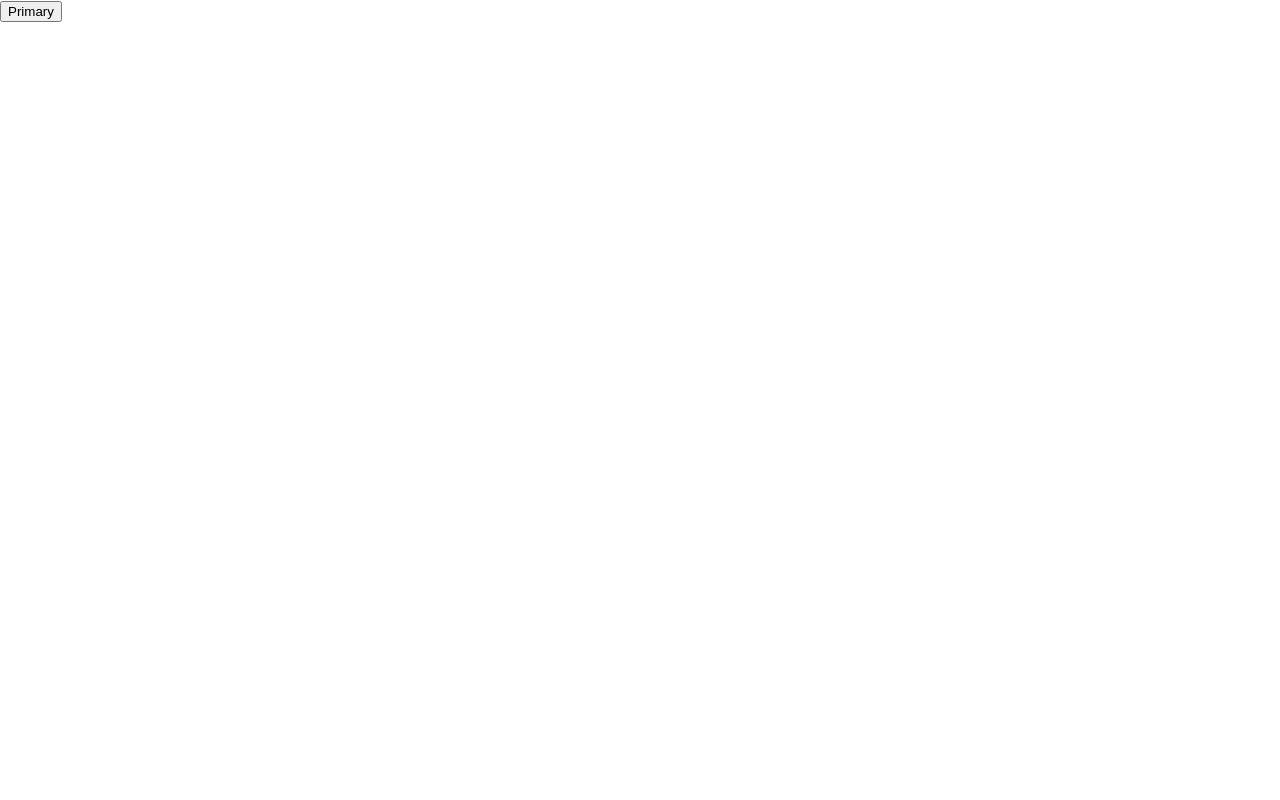
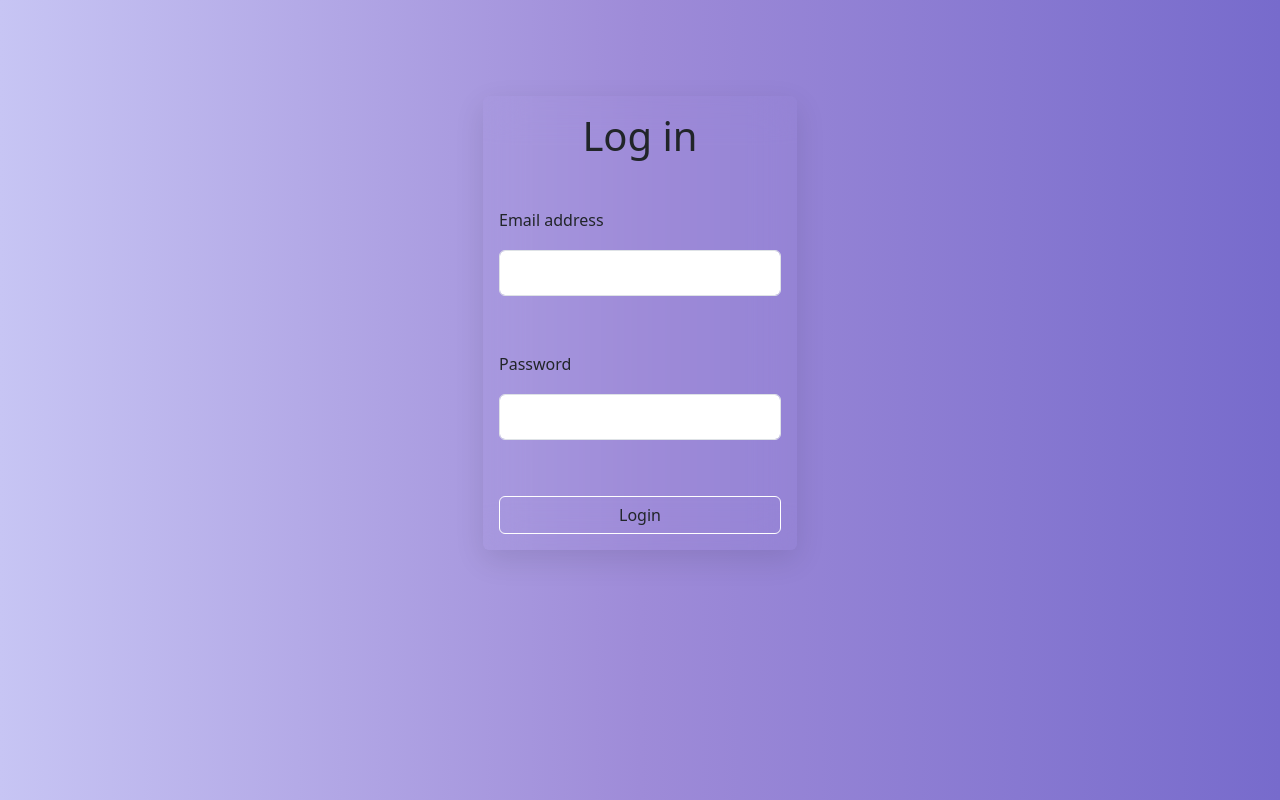
Before and after one commit to Samer20003/Founder-Task2, a React (Create React App) app in the folder task2/: page /LoginPage in a window 1280 px wide. Built offline with nearby package versions, Linux system fonts and the light colour scheme.

Commit message:
make the log in and sign up pages

```diff
--- a/task2/package.json
+++ b/task2/package.json
@@ -5,6 +5,9 @@
   "dependencies": {
     "@emotion/react": "^11.13.3",
     "@emotion/styled": "^11.13.0",
+    "@fortawesome/fontawesome-svg-core": "^6.6.0",
+    "@fortawesome/free-solid-svg-icons": "^6.6.0",
+    "@fortawesome/react-fontawesome": "^0.2.2",
     "@mui/icons-material": "^6.0.2",
     "@mui/material": "^6.0.2",
     "@testing-library/jest-dom": "^5.17.0",
@@ -14,6 +17,7 @@
     "react": "^18.3.1",
     "react-bootstrap": "^2.10.4",
     "react-dom": "^18.3.1",
+    "react-router-dom": "^6.26.1",
     "react-scripts": "5.0.1",
     "web-vitals": "^2.1.4"
   },
--- a/task2/src/App.js
+++ b/task2/src/App.js
@@ -1,10 +1,17 @@
-import logo from './logo.svg';
 import './App.css';
+import 'bootstrap/dist/css/bootstrap.min.css';
+import { BrowserRouter, Routes, Route } from 'react-router-dom';
 import LoginPage from "./pages/LoginPage"
+import Regstraion from './pages/Regstraion';
 function App() {
   return (
     <>
-    <LoginPage />
+   <BrowserRouter>
+      <Routes>
+        <Route path="/LoginPage" element={<LoginPage />} />
+        <Route path="/Regstraion" element={<Regstraion />} />
+      </Routes>
+   </BrowserRouter>
     </>
   );
 }
--- a/task2/src/pages/LoginPage.js
+++ b/task2/src/pages/LoginPage.js
@@ -1,12 +1,30 @@
 import React from 'react'
-
-
+import "../style/LoginPage.css"
 function LoginPage() {
   return (
-    <div className='container-fluid'>
-      <button type="button" className="btn btn-primary">Primary</button>
+    <div className='container-fluid 100-w vh-100'>
+        <div className='row'>
+            <div className='col-12 d-flex justify-content-center pt-5 mt-5'>
+                <div className='login-wrapper w-25 p-3 rounded '>
+                    <h1 className='text-center'>Log in</h1>
+                    <form>
+                        <div class="mb-3">
+                            <label for="exampleInputEmail1" className="form-label">Email address</label>
+                            <input type="email" className="form-control rounded " id="exampleInputEmail1" aria-describedby="emailHelp"/>
+                        </div>
+                        <div className="mb-3">
+                            <label for="exampleInputPassword1" className="form-label">Password</label>
+                            <input type="password" className="form-control rounded" id="exampleInputPassword1"/>
+                        </div>
+
+                        <button type="submit" className="btn ps-5 pe-5 rounded">Login</button>
+                        </form>
+
+                </div>
+            </div>
+        </div>
     </div>
-  )
+  );
 }
 
-export default LoginPage
+export default LoginPage;
--- /dev/null
+++ b/task2/src/pages/Regstraion.js
@@ -0,0 +1,34 @@
+import React from 'react'
+import "../style/LoginPage.css"
+function Regstraion() {
+  return (
+    <div className='container-fluid 100-w vh-100'>
+    <div className='row'>
+        <div className='col-12 d-flex justify-content-center pt-5 mt-5'>
+            <div className='login-wrapper w-25 p-3 rounded '>
+                <h1 className='text-center'>Regstraion</h1>
+                <form>
+                <div className="mb-3">
+                        <label for="exampleInputPassword1" className="form-label">User Name</label>
+                        <input type="text" className="form-control rounded" id="exampleInputPassword1"/>
+                    </div>
+                    <div class="mb-3">
+                        <label for="exampleInputEmail1" className="form-label">Email address</label>
+                        <input type="email" className="form-control rounded " id="exampleInputEmail1" aria-describedby="emailHelp"/>
+                    </div>
+                    <div className="mb-3">
+                        <label for="exampleInputPassword1" className="form-label">Password</label>
+                        <input type="password" className="form-control rounded" id="exampleInputPassword1"/>
+                    </div>
+
+                    <button type="submit" className="btn ps-5 pe-5 rounded">Sign up</button>
+                    </form>
+
+            </div>
+        </div>
+    </div>
+</div>
+  )
+}
+
+export default Regstraion
--- /dev/null
+++ b/task2/src/style/LoginPage.css
@@ -0,0 +1,33 @@
+.container-fluid{
+    background: linear-gradient(90deg, #C7C5F4 0%, #9E8BD8 50%, #776BCC 100%);
+}
+.login-wrapper{
+    box-shadow: 0px 10px 30px rgba(0, 0, 0, 0.1);
+    backdrop-filter: blur(20px);
+    background-color: transparent;
+    border-radius: 2px solid rgba(255, 255, 255, .2);
+
+
+}
+.form-label{
+    margin-top: 40px;
+
+}
+.form-control{
+    margin-top: 10px;
+    padding: 10px;
+    font-size: 16px;
+    color: white;
+}
+.btn {
+    transition: background-color 0.3s ease, transform 0.3s ease;
+    border: 1px solid white;
+    margin-top: 40px;
+   width: 100%;
+
+  }
+  .btn:hover {
+    border: 1px solid white;
+    background-color: #776BCC;
+    transform: scale(1.05); /* Slight scale on hover */
+  }
```
Also changed, not shown: task2/src/pages/HomePage.js (added), 1 other file (tests, documents, lock files or other folders).
